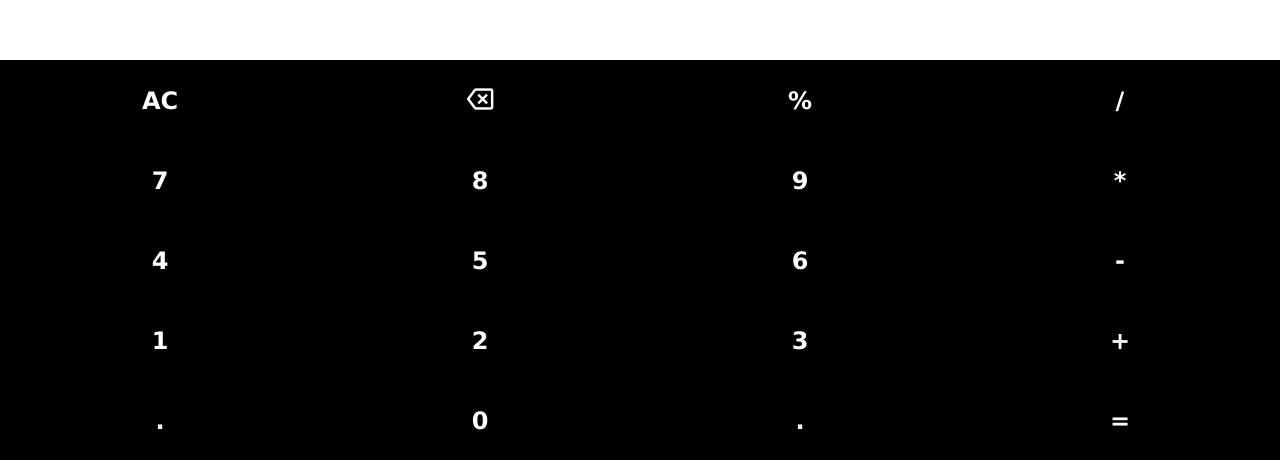
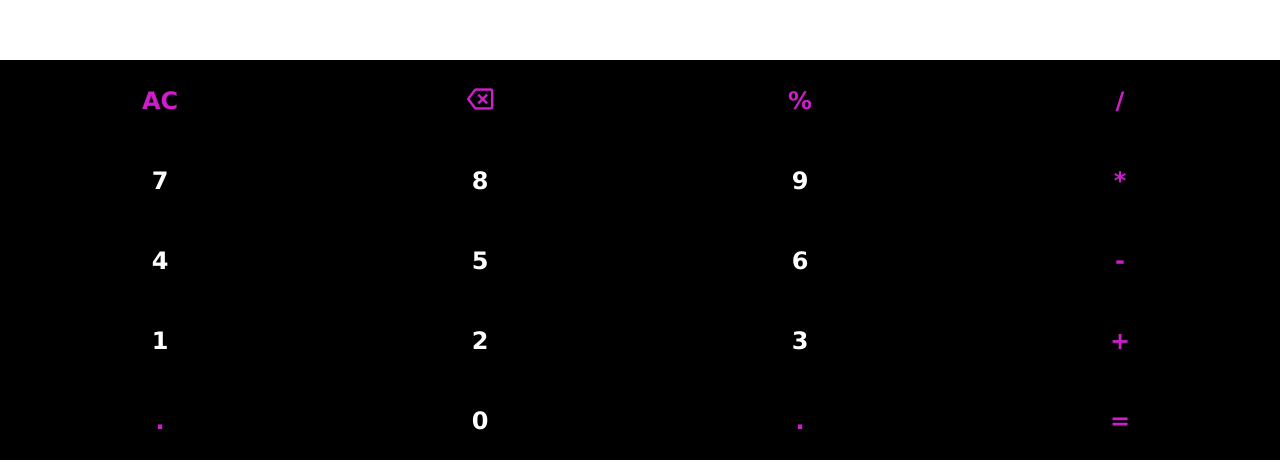
Before and after one commit to RaghunathJavare/calculator, a plain HTML site: page index.html in a window 1280 px wide. Shown: the part 340-802 px from the top of the page. Drawn offline with nearby package versions, Linux system fonts and the light colour scheme.

```diff
--- a/index.html
+++ b/index.html
@@ -34,15 +34,15 @@
 			<div class="container-fluid number__container">
 				<!-- row first  1️⃣-->
 				<div class="row">
-					<div class="col"><button class="buttons del__num">AC</button></div>
+					<div class="col"><button class="buttons  icons del__num">AC</button></div>
 					<div class="col"><button class="buttons" value=""><span
-								class="material-symbols-outlined btn__backspace">
+								class="material-symbols-outlined  icons btn__backspace">
 								backspace
 							</span>
 						</button></div>
 
-					<div class="col"><button class="buttons" value="%">%</button></div>
-					<div class="col"><button class="buttons" value="/">/</button></div>
+					<div class="col"><button class="buttons icons " value="%">%</button></div>
+					<div class="col"><button class="buttons icons " value="/">/</button></div>
 				</div>
 
 
@@ -53,7 +53,7 @@
 					<div class="col"><button class="buttons" value="7">7</button></div>
 					<div class="col"><button class="buttons" value="8">8</button></div>
 					<div class="col"><button class="buttons" value="9">9</button></div>
-					<div class="col"><button class="buttons" value="*">*</button></div>
+					<div class="col"><button class="buttons icons " value="*">*</button></div>
 				</div>
 
 				<!-- row first  3️⃣-->
@@ -62,7 +62,7 @@
 					<div class="col"><button class="buttons" value="4">4</button></div>
 					<div class="col"><button class="buttons" value="5">5</button></div>
 					<div class="col"><button class="buttons" value="6">6</button></div>
-					<div class="col"><button class="buttons" value="-">-</button></div>
+					<div class="col"><button class="buttons icons " value="-">-</button></div>
 				</div>
 				<!-- row first  4️⃣-->
 
@@ -70,16 +70,16 @@
 					<div class="col"><button class="buttons" value="1">1</button></div>
 					<div class="col"><button class="buttons" value="2">2</button></div>
 					<div class="col"><button class="buttons" value="3">3</button></div>
-					<div class="col"><button class="buttons" value="+">+</button></div>
+					<div class="col"><button class="buttons icons " value="+">+</button></div>
 				</div>
 
 				<!-- row first  5️⃣-->
 
 				<div class="row">
-					<div class="col"><button class="buttons" value=".">.</button></div>
+					<div class="col"><button class="buttons icons " value=".">.</button></div>
 					<div class="col"><button class="buttons" value="0">0</button></div>
-					<div class="col"><button class="buttons" value=".">.</button></div>
-					<div class="col"><button class="buttons equal" value="">=</button></div>
+					<div class="col"><button class="buttons icons " value=".">.</button></div>
+					<div class="col"><button class="buttons icons  equal" value="">=</button></div>
 				</div>
 
 			</div>
--- a/styles/style.css
+++ b/styles/style.css
@@ -42,3 +42,6 @@ body{
     height: 4.5rem;
   }
 }
+.icons{
+  color: rgb(207, 28, 204);
+}
```
